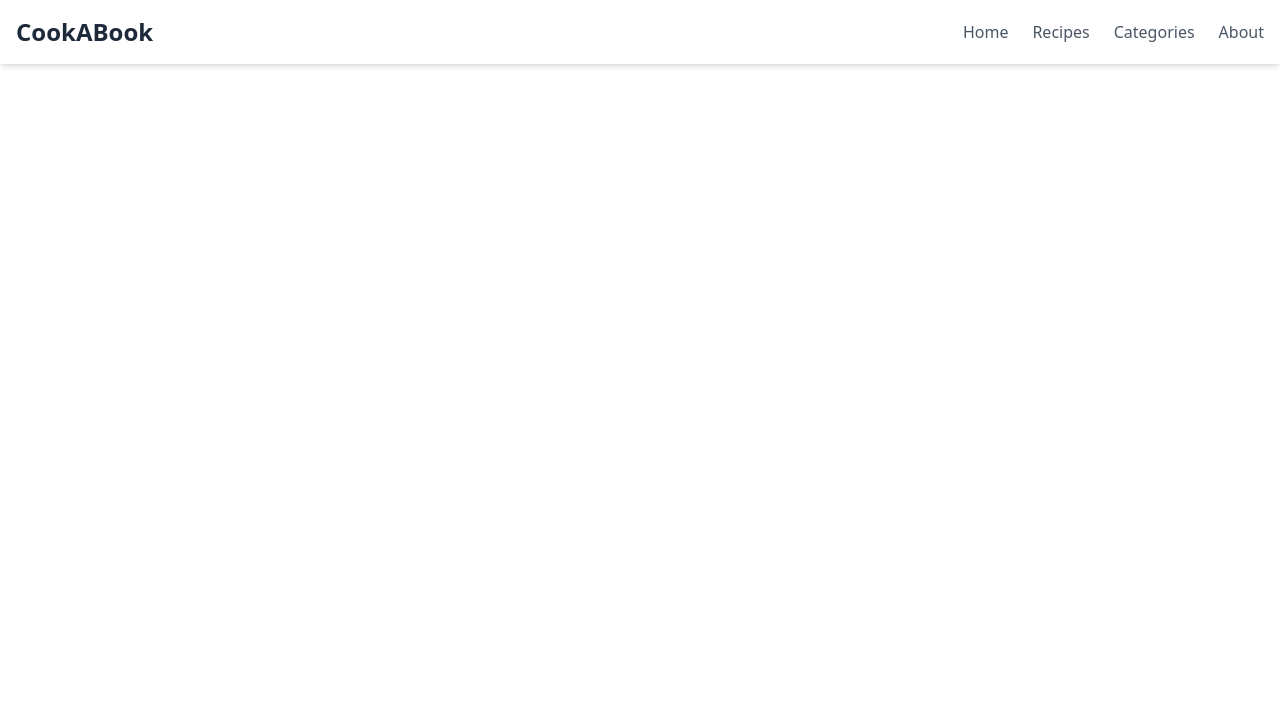
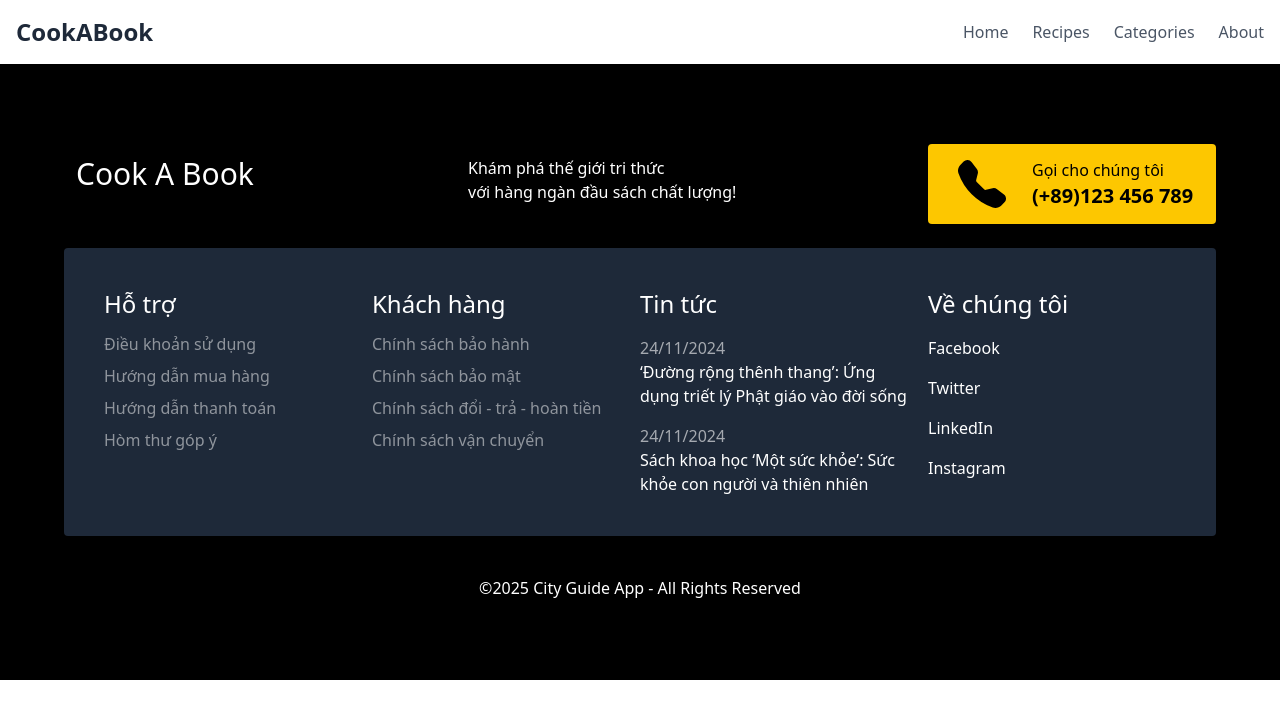
Before and after one commit to ninhcute789/CookABook_frontend, a React (Vite) app: page /cart in a window 1280 px wide. Shown: the top 718 px of the page. Built offline with nearby package versions, Linux system fonts and the light colour scheme.

Commit message:
update created files

```diff
--- a/package.json
+++ b/package.json
@@ -13,6 +13,7 @@
     "@tailwindcss/vite": "^4.0.6",
     "react": "^19.0.0",
     "react-dom": "^19.0.0",
+    "react-icons": "^5.5.0",
     "react-router": "^7.2.0",
     "tailwindcss": "^4.0.6"
   },
--- a/src/App.jsx
+++ b/src/App.jsx
@@ -1,9 +1,11 @@
+import Footer from "./components/common/Footer";
 import Header from "./components/common/Header";
 
 const App = () => {
   return (
     <div>
       <Header />
+      <Footer />
     </div>
   );
 };
--- a/src/components/common/Footer.jsx
+++ b/src/components/common/Footer.jsx
@@ -0,0 +1,165 @@
+import { BsFillTelephoneFill } from "react-icons/bs";
+
+const Footer = () => {
+  return (
+    <div className="main-footer bg-black py-20 ">
+      <div className="footer-top container pb-6 mx-auto grid justify-center">
+        <div className="text-white grid grid-cols-3 w-6xl">
+          <div className="p-3 ">
+            <h1>
+              <a href="/#" className="text-white no-underline text-3xl">
+                Cook A Book
+              </a>
+            </h1>
+          </div>
+          <div className="py-3 px-5">
+            Khám phá thế giới tri thức <br />
+            với hàng ngàn đầu sách chất lượng!
+          </div>
+          <div className="container grid grid-cols-2 bg-yellow-400 text-black w-3/4 ml-auto px-3 rounded">
+            <div className=" grid justify-center my-auto -translate-x-6">
+              <BsFillTelephoneFill size="3em" colors="blue" />
+            </div>
+            <div className="w-48 -translate-x-10 py-3.5">
+              <p className="mb-0">Gọi cho chúng tôi</p>
+              <p className="font-bold text-xl">(+89)123 456 789</p>
+            </div>
+          </div>
+        </div>
+      </div>
+      <div className="container pb-10 mx-auto grid justify-center ">
+        <div className="grid grid-cols-4 text-white bg-gray-800 w-6xl p-10 rounded">
+          <div className="columns">
+            {/* column-1 */}
+            <h4 className="text-2xl">Hỗ trợ</h4>
+            <ul className="pl-0">
+              <li className="mt-3">
+                <a
+                  href="/#"
+                  className="text-white
+                                opacity-50 no-underline hover:!text-yellow-300
+                                hover:translate-x-10 ease-in-out ">
+                  Điều khoản sử dụng
+                </a>
+              </li>
+              <li className="mt-2">
+                <a
+                  href="/#"
+                  className="text-white
+                                opacity-50 no-underline hover:!text-yellow-300
+                                hover:transition-colors">
+                  Hướng dẫn mua hàng
+                </a>
+              </li>
+              <li className="mt-2">
+                <a
+                  href="/#"
+                  className="text-white
+                                opacity-50 no-underline hover:!text-yellow-300
+                                hover:transition-colors">
+                  Hướng dẫn thanh toán
+                </a>
+              </li>
+              <li className="mt-2">
+                <a
+                  href="/#"
+                  className="text-white
+                                opacity-50 no-underline hover:!text-yellow-300
+                                hover:transition-colors">
+                  Hòm thư góp ý
+                </a>
+              </li>
+            </ul>
+          </div>
+          <div className="columns">
+            {/* column-1 */}
+            <h4 className="text-2xl">Khách hàng</h4>
+            <ul className="pl-0">
+              <li className="mt-3">
+                <a
+                  href="/#"
+                  className="text-white opacity-50 no-underline hover:!text-yellow-300 hover:transition-colors">
+                  Chính sách bảo hành
+                </a>
+              </li>
+              <li className="mt-2">
+                <a
+                  href="/#"
+                  className="text-white opacity-50 no-underline hover:!text-yellow-300 hover:transition-colors">
+                  Chính sách bảo mật
+                </a>
+              </li>
+              <li className="mt-2">
+                <a
+                  href="/#"
+                  className="text-white opacity-50 no-underline hover:!text-yellow-300 hover:transition-colors">
+                  Chính sách đổi - trả - hoàn tiền
+                </a>
+              </li>
+              <li className="mt-2">
+                <a
+                  href="/#"
+                  className="text-white opacity-50 no-underline hover:!text-yellow-300 hover:transition-colors">
+                  Chính sách vận chuyển
+                </a>
+              </li>
+            </ul>
+          </div>
+          <div className="columns">
+            {/* column-1 */}
+            <h4 className="text-2xl">Tin tức</h4>
+            <ul className="pl-0">
+              <li className="mt-4">
+                <p className="opacity-60 mb-0">24/11/2024</p>
+                <p>‘Đường rộng thênh thang’: Ứng dụng triết lý Phật giáo vào đời sống</p>
+              </li>
+              <li className="!mt-4">
+                <p className="opacity-60 mb-0">24/11/2024</p>
+                <p>Sách khoa học ‘Một sức khỏe’: Sức khỏe con người và thiên nhiên</p>
+              </li>
+            </ul>
+          </div>
+          <div className="columns pl-5">
+            {/* column-1 */}
+            <h4 className="text-2xl">Về chúng tôi</h4>
+            <ul className="pl-0">
+              <li className="text-white !mt-4">
+                <a
+                  href="/#"
+                  className="text-white no-underline hover:text-xl
+                                    ">
+                  Facebook
+                </a>
+              </li>
+              <li className="text-white !mt-4">
+                <a href="/#" className="text-white no-underline hover:text-xl">
+                  Twitter
+                </a>
+              </li>
+              <li className="text-white !mt-4">
+                <a href="/#" className="text-white no-underline hover:text-xl">
+                  LinkedIn
+                </a>
+              </li>
+              <li className="text-white !mt-4">
+                <a
+                  href="/#"
+                  className="text-white no-underline hover:text-xl transition ease-in duration-1000">
+                  Instagram
+                </a>
+              </li>
+            </ul>
+          </div>
+        </div>
+      </div>
+
+      <div className="footer-bottom">
+        <p className="text-center text-white">
+          &copy;{new Date().getFullYear()} City Guide App - All Rights Reserved
+        </p>
+      </div>
+    </div>
+  );
+};
+
+export default Footer;
--- a/src/components/common/Header.jsx
+++ b/src/components/common/Header.jsx
@@ -1,4 +1,3 @@
-import React from "react";
 import { Link } from "react-router";
 
 const Header = () => {
--- a/src/main.jsx
+++ b/src/main.jsx
@@ -1,4 +1,3 @@
-import React from "react";
 import ReactDOM from "react-dom/client";
 import { BrowserRouter } from "react-router";
 import App from "./App.jsx";
```
Also changed, not shown: 1 other file (tests, documents, lock files or other folders).
